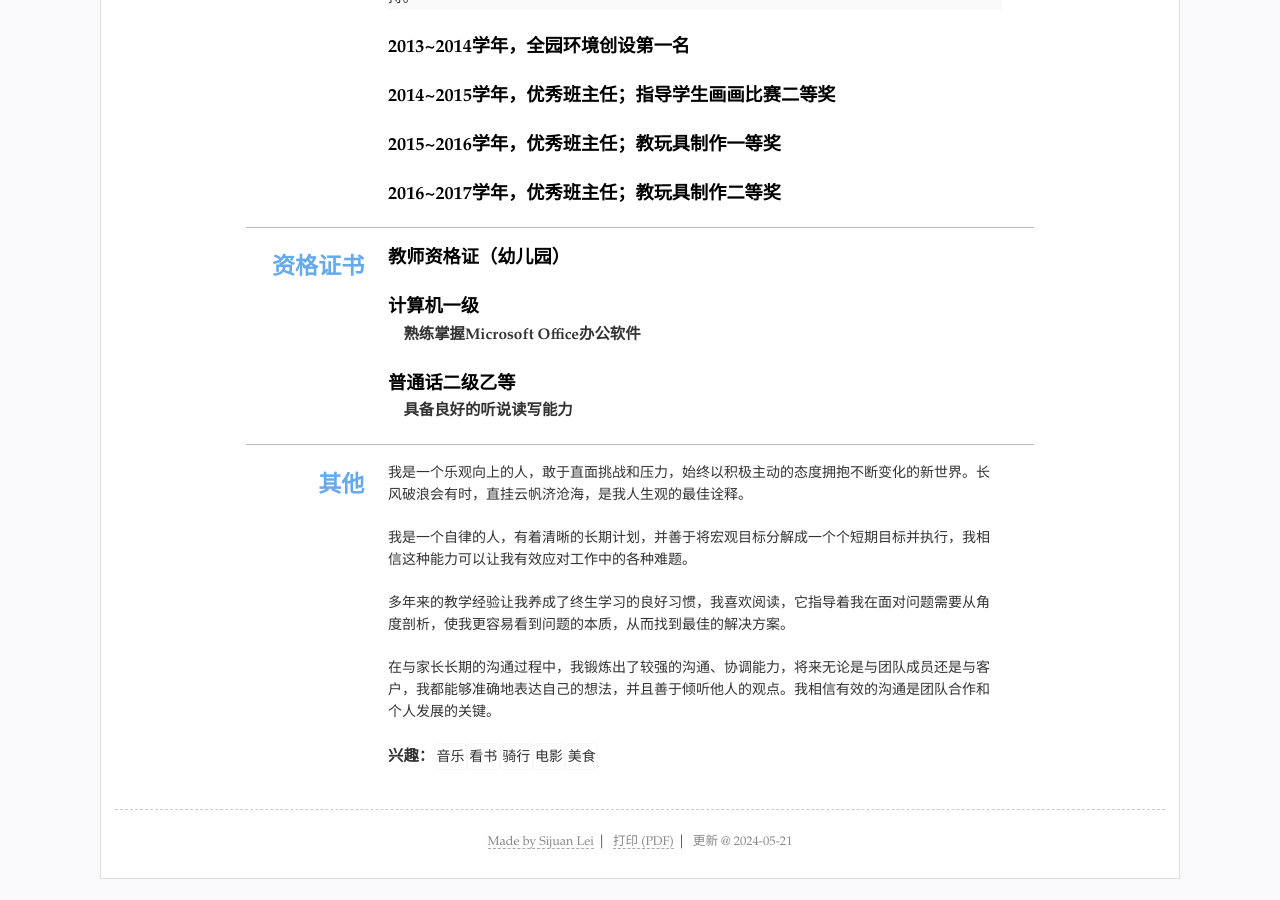
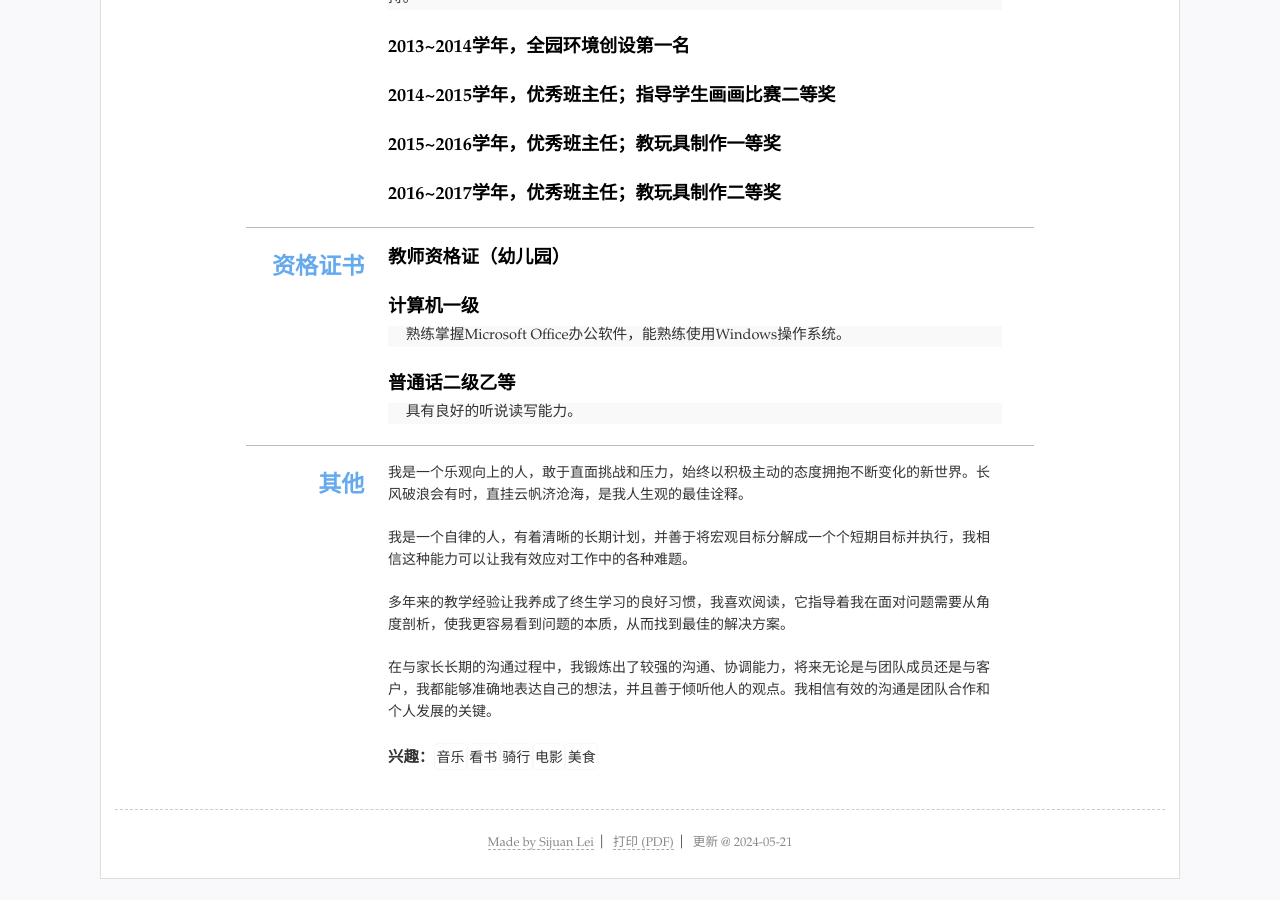
Before and after one commit to pinvondev/resume, a Jekyll site: the page built from index.html, in a window 1280 px wide and 900 px high, scrolled down 737 px. Built offline with Jekyll 4.4.1, drawn with Linux system fonts in a browser that asks for light colours.

Commit message:
modify format

```diff
--- a/_data/resume.yml
+++ b/_data/resume.yml
@@ -53,9 +53,9 @@ main: #简历主要内容，
   content:
   - title: 教师资格证（幼儿园）
   - title: 计算机一级
-    summary: 熟练掌握Microsoft Office办公软件
+    detail: 熟练掌握Microsoft Office办公软件，能熟练使用Windows操作系统。
   - title: 普通话二级乙等
-    summary: 具备良好的听说读写能力
+    detail: 具有良好的听说读写能力。
 
 #others 其他简略内容(列表)
 others: #其他列表显示
```
